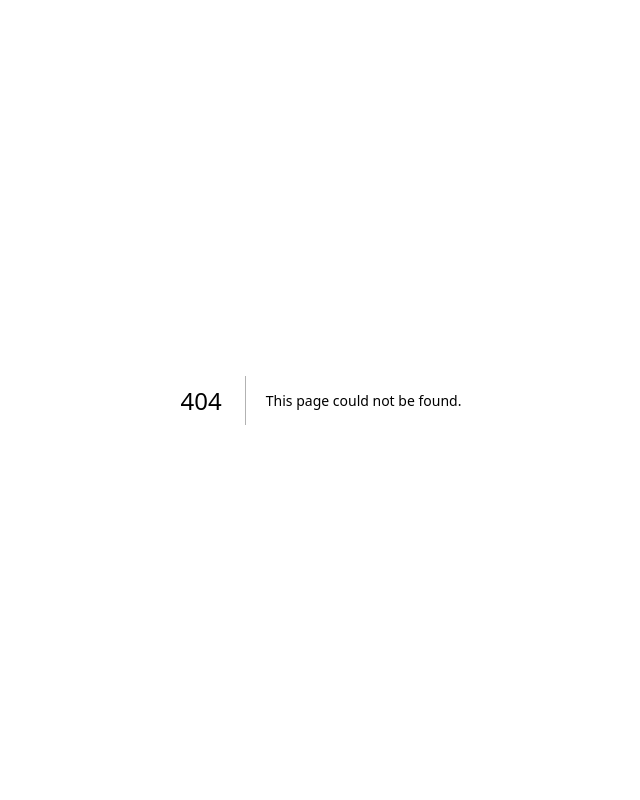
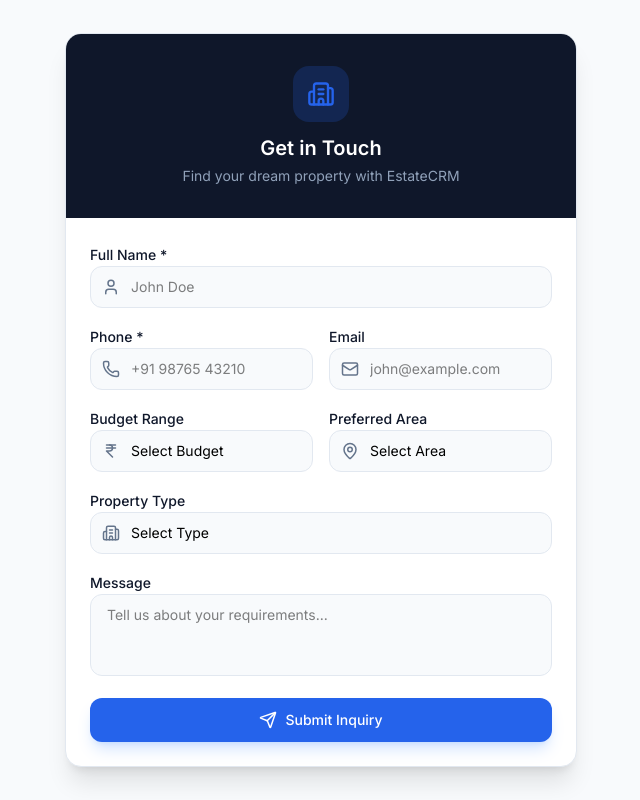
Before and after one commit to Prashant-1401/Estate-Model, a Next.js app: page /get-in-touch in a window 1280 px wide. Before the commit this address had no page. Shown: the whole page, without its empty margins (319-959 px from the left). Built offline with nearby package versions, Linux system fonts and the light colour scheme.

Commit message:
Add public lead form at /get-in-touch

```diff
--- /dev/null
+++ b/src/app/get-in-touch/page.tsx
@@ -0,0 +1,160 @@
+"use client";
+
+import { useState } from "react";
+import { motion } from "framer-motion";
+import { Building2, Phone, Mail, MapPin, IndianRupee, Send, CheckCircle, User } from "lucide-react";
+import type { Lead } from "@/lib/types";
+
+export default function GetInTouchPage() {
+  const [submitted, setSubmitted] = useState(false);
+  const [formData, setFormData] = useState({
+    name: "", phone: "", email: "", budget: "", area: "", propertyType: "", message: "",
+  });
+
+  const handleSubmit = (e: React.FormEvent) => {
+    e.preventDefault();
+    const newLead: Lead = {
+      id: `LD-${Date.now().toString(36).toUpperCase()}`,
+      name: formData.name,
+      phone: formData.phone,
+      budget: formData.budget,
+      area: formData.area,
+      type: formData.propertyType,
+      source: "Website",
+      status: "New",
+      assigned: "Unassigned",
+      date: new Date().toLocaleDateString("en-US", { month: "short", day: "numeric", year: "numeric" }),
+    };
+    const existing = JSON.parse(localStorage.getItem("estatecrm_leads") || "[]");
+    localStorage.setItem("estatecrm_leads", JSON.stringify([newLead, ...existing]));
+    setSubmitted(true);
+  };
+
+  if (submitted) {
+    return (
+      <div className="min-h-screen bg-[#F8FAFC] flex items-center justify-center p-4">
+        <motion.div initial={{ scale: 0.95, opacity: 0 }} animate={{ scale: 1, opacity: 1 }}
+          className="bg-white rounded-2xl shadow-xl border border-[#E2E8F0] p-8 sm:p-12 text-center max-w-md w-full">
+          <div className="w-16 h-16 bg-green-50 rounded-2xl flex items-center justify-center mx-auto mb-4">
+            <CheckCircle size={36} className="text-[#22C55E]" />
+          </div>
+          <h1 className="text-2xl font-semibold text-[#0F172A]">Thank You!</h1>
+          <p className="text-[#64748B] mt-2">Your inquiry has been received. Our team will contact you shortly.</p>
+          <button onClick={() => { setSubmitted(false); setFormData({ name: "", phone: "", email: "", budget: "", area: "", propertyType: "", message: "" }); }}
+            className="mt-6 px-6 py-2.5 bg-[#2563EB] text-white rounded-xl text-sm font-medium hover:bg-[#1D4ED8] transition-colors">
+            Submit Another
+          </button>
+        </motion.div>
+      </div>
+    );
+  }
+
+  return (
+    <div className="min-h-screen bg-[#F8FAFC] flex items-center justify-center p-4">
+      <motion.div initial={{ opacity: 0, y: 20 }} animate={{ opacity: 1, y: 0 }}
+        className="bg-white rounded-2xl shadow-xl border border-[#E2E8F0] overflow-hidden max-w-lg w-full">
+        <div className="bg-[#0F172A] px-6 py-8 text-center">
+          <div className="w-14 h-14 bg-[#2563EB]/20 rounded-2xl flex items-center justify-center mx-auto mb-3">
+            <Building2 size={28} className="text-[#2563EB]" />
+          </div>
+          <h1 className="text-xl font-semibold text-white">Get in Touch</h1>
+          <p className="text-slate-400 text-sm mt-1">Find your dream property with EstateCRM</p>
+        </div>
+
+        <form onSubmit={handleSubmit} className="p-6 space-y-4">
+          <div className="space-y-1.5">
+            <label className="text-sm font-medium text-[#0F172A]">Full Name *</label>
+            <div className="relative">
+              <User size={18} className="absolute left-3 top-1/2 -translate-y-1/2 text-[#64748B]" />
+              <input type="text" required value={formData.name} onChange={(e) => setFormData({ ...formData, name: e.target.value })}
+                className="w-full pl-10 pr-4 py-2.5 bg-[#F8FAFC] border border-[#E2E8F0] rounded-xl text-sm focus:outline-none focus:ring-2 focus:ring-[#2563EB]/20 focus:border-[#2563EB] transition-all"
+                placeholder="John Doe" />
+            </div>
+          </div>
+
+          <div className="grid grid-cols-1 sm:grid-cols-2 gap-4">
+            <div className="space-y-1.5">
+              <label className="text-sm font-medium text-[#0F172A]">Phone *</label>
+              <div className="relative">
+                <Phone size={18} className="absolute left-3 top-1/2 -translate-y-1/2 text-[#64748B]" />
+                <input type="tel" required value={formData.phone} onChange={(e) => setFormData({ ...formData, phone: e.target.value })}
+                  className="w-full pl-10 pr-4 py-2.5 bg-[#F8FAFC] border border-[#E2E8F0] rounded-xl text-sm focus:outline-none focus:ring-2 focus:ring-[#2563EB]/20 focus:border-[#2563EB] transition-all"
+                  placeholder="+91 98765 43210" />
+              </div>
+            </div>
+            <div className="space-y-1.5">
+              <label className="text-sm font-medium text-[#0F172A]">Email</label>
+              <div className="relative">
+                <Mail size={18} className="absolute left-3 top-1/2 -translate-y-1/2 text-[#64748B]" />
+                <input type="email" value={formData.email} onChange={(e) => setFormData({ ...formData, email: e.target.value })}
+                  className="w-full pl-10 pr-4 py-2.5 bg-[#F8FAFC] border border-[#E2E8F0] rounded-xl text-sm focus:outline-none focus:ring-2 focus:ring-[#2563EB]/20 focus:border-[#2563EB] transition-all"
+                  placeholder="john@example.com" />
+              </div>
+            </div>
+          </div>
+
+          <div className="grid grid-cols-1 sm:grid-cols-2 gap-4">
+            <div className="space-y-1.5">
+              <label className="text-sm font-medium text-[#0F172A]">Budget Range</label>
+              <div className="relative">
+                <IndianRupee size={18} className="absolute left-3 top-1/2 -translate-y-1/2 text-[#64748B]" />
+                <select value={formData.budget} onChange={(e) => setFormData({ ...formData, budget: e.target.value })}
+                  className="w-full pl-10 pr-4 py-2.5 bg-[#F8FAFC] border border-[#E2E8F0] rounded-xl text-sm focus:outline-none focus:ring-2 focus:ring-[#2563EB]/20 focus:border-[#2563EB] transition-all appearance-none">
+                  <option value="">Select Budget</option>
+                  <option value="₹50L - ₹80L">₹50L - ₹80L</option>
+                  <option value="₹80L - ₹1Cr">₹80L - ₹1Cr</option>
+                  <option value="₹1Cr - ₹1.5Cr">₹1Cr - ₹1.5Cr</option>
+                  <option value="₹1.5Cr - ₹2Cr">₹1.5Cr - ₹2Cr</option>
+                  <option value="₹2Cr+">₹2Cr+</option>
+                </select>
+              </div>
+            </div>
+            <div className="space-y-1.5">
+              <label className="text-sm font-medium text-[#0F172A]">Preferred Area</label>
+              <div className="relative">
+                <MapPin size={18} className="absolute left-3 top-1/2 -translate-y-1/2 text-[#64748B]" />
+                <select value={formData.area} onChange={(e) => setFormData({ ...formData, area: e.target.value })}
+                  className="w-full pl-10 pr-4 py-2.5 bg-[#F8FAFC] border border-[#E2E8F0] rounded-xl text-sm focus:outline-none focus:ring-2 focus:ring-[#2563EB]/20 focus:border-[#2563EB] transition-all appearance-none">
+                  <option value="">Select Area</option>
+                  <option value="Palm Jumeirah">Palm Jumeirah</option>
+                  <option value="Downtown Dubai">Downtown Dubai</option>
+                  <option value="Emirates Hills">Emirates Hills</option>
+                  <option value="Dubai Marina">Dubai Marina</option>
+                  <option value="Business Bay">Business Bay</option>
+                </select>
+              </div>
+            </div>
+          </div>
+
+          <div className="space-y-1.5">
+            <label className="text-sm font-medium text-[#0F172A]">Property Type</label>
+            <div className="relative">
+              <Building2 size={18} className="absolute left-3 top-1/2 -translate-y-1/2 text-[#64748B]" />
+              <select value={formData.propertyType} onChange={(e) => setFormData({ ...formData, propertyType: e.target.value })}
+                className="w-full pl-10 pr-4 py-2.5 bg-[#F8FAFC] border border-[#E2E8F0] rounded-xl text-sm focus:outline-none focus:ring-2 focus:ring-[#2563EB]/20 focus:border-[#2563EB] transition-all appearance-none">
+                <option value="">Select Type</option>
+                <option value="Villa">Villa</option>
+                <option value="Apartment">Apartment</option>
+                <option value="Penthouse">Penthouse</option>
+                <option value="Townhouse">Townhouse</option>
+              </select>
+            </div>
+          </div>
+
+          <div className="space-y-1.5">
+            <label className="text-sm font-medium text-[#0F172A]">Message</label>
+            <textarea value={formData.message} onChange={(e) => setFormData({ ...formData, message: e.target.value })}
+              rows={3} className="w-full px-4 py-2.5 bg-[#F8FAFC] border border-[#E2E8F0] rounded-xl text-sm focus:outline-none focus:ring-2 focus:ring-[#2563EB]/20 focus:border-[#2563EB] transition-all resize-none"
+              placeholder="Tell us about your requirements..." />
+          </div>
+
+          <button type="submit"
+            className="w-full flex items-center justify-center gap-2 py-3 bg-[#2563EB] text-white rounded-xl text-sm font-medium hover:bg-[#1D4ED8] shadow-lg shadow-blue-500/20 transition-all">
+            <Send size={18} />
+            Submit Inquiry
+          </button>
+        </form>
+      </motion.div>
+    </div>
+  );
+}
```
